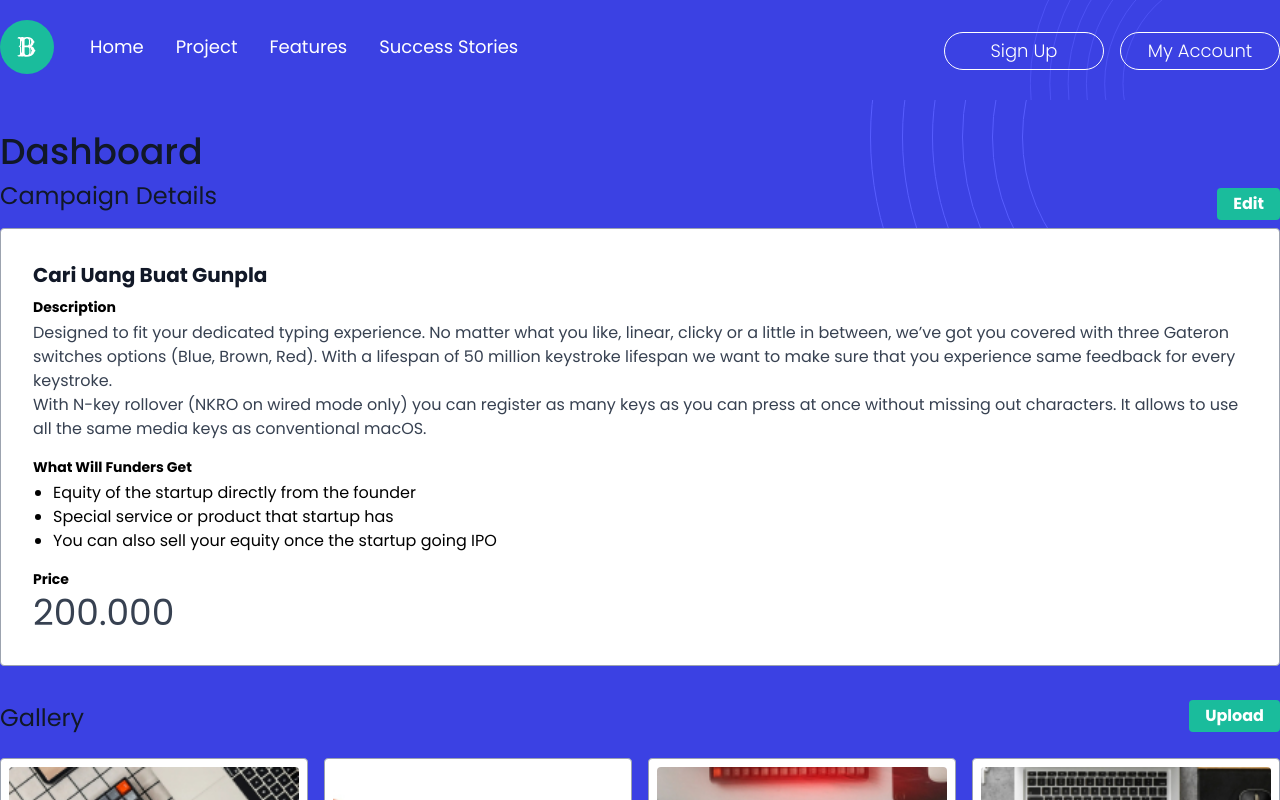
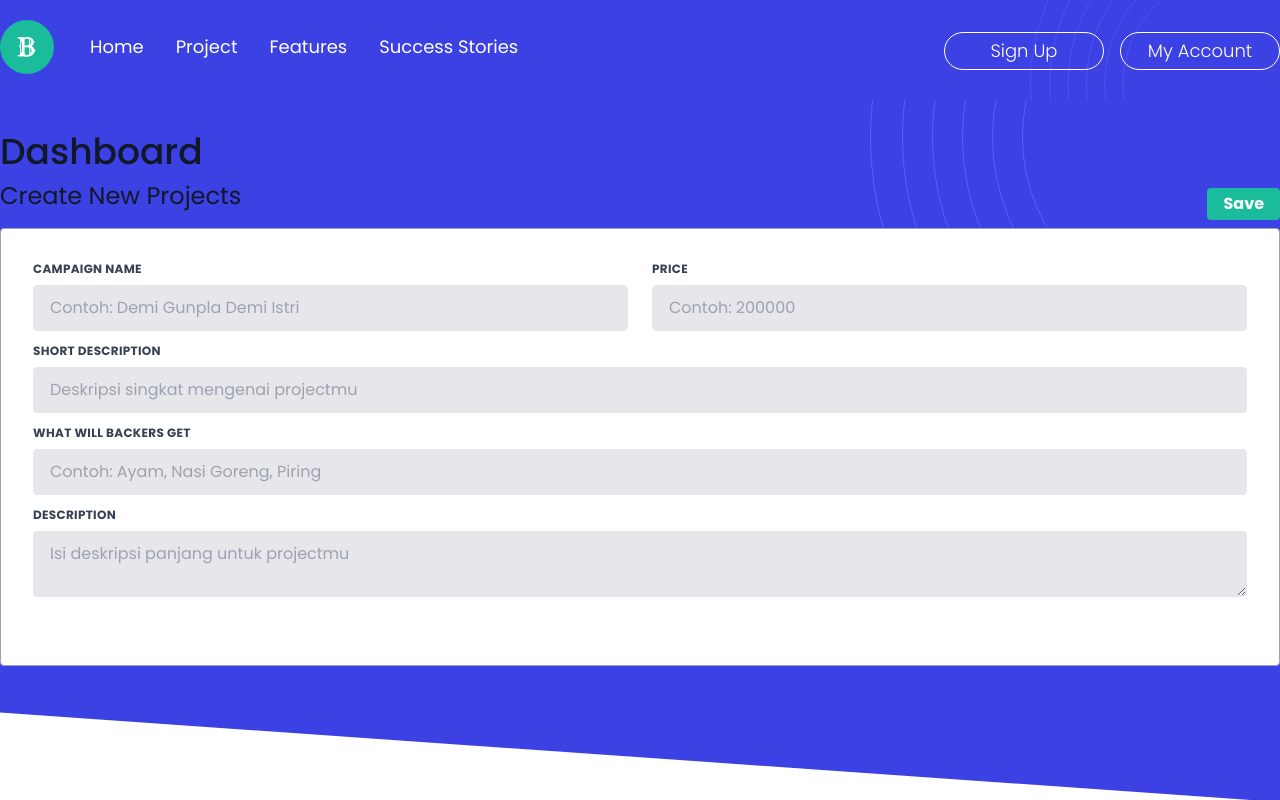
Before and after one commit to mohamadhandynugraha/startup-frontend, a Nuxt app: page /dashboard/projects/create in a window 1280 px wide. Shown: the top 800 px of the page. Built offline with nearby package versions, Linux system fonts and the light colour scheme.

Commit message:
[FE]-18 make create projects page

```diff
--- /dev/null
+++ b/pages/dashboard/projects/create.vue
@@ -0,0 +1,111 @@
+<template>
+  <div class="project-page">
+    <section class="dashboard-header pt-5">
+      <div class="container mx-auto relative">
+        <Navbar />
+      </div>
+    </section>
+    <section class="container mx-auto pt-8">
+      <div class="flex justify-between items-center">
+        <div class="w-full mr-6">
+          <h2 class="text-4xl text-gray-900 mb-2 font-medium">Dashboard</h2>
+        </div>
+      </div>
+      <div class="flex justify-between items-center">
+        <div class="w-3/4 mr-6">
+          <h3 class="text-2xl text-gray-900 mb-4">Create New Projects</h3>
+        </div>
+        <div class="w-1/4 text-right">
+          <nuxt-link
+            :to="'/dashboard/projects/' + 1"
+            class="bg-green-button hover:bg-green-button text-white font-bold px-4 py-1 rounded inline-flex items-center"
+          >
+            Save
+          </nuxt-link>
+        </div>
+      </div>
+      <div class="block mb-2">
+        <div class="w-full lg:max-w-full lg:flex mb-4">
+          <div
+            class="w-full border border-gray-400 bg-white rounded p-8 flex flex-col justify-between leading-normal"
+          >
+            <form class="w-full">
+              <div class="flex flex-wrap -mx-3 mb-6">
+                <div class="w-full md:w-1/2 px-3 mb-6 md:mb-0">
+                  <label
+                    class="block uppercase tracking-wide text-gray-700 text-xs font-bold mb-2"
+                  >
+                    Campaign Name
+                  </label>
+                  <input
+                    class="appearance-none block w-full bg-gray-200 text-gray-700 border border-gray-200 rounded py-3 px-4 leading-tight focus:outline-none focus:bg-white focus:border-gray-500"
+                    type="text"
+                    placeholder="Contoh: Demi Gunpla Demi Istri"
+                  />
+                </div>
+                <div class="w-full md:w-1/2 px-3">
+                  <label
+                    class="block uppercase tracking-wide text-gray-700 text-xs font-bold mb-2"
+                  >
+                    Price
+                  </label>
+                  <input
+                    class="appearance-none block w-full bg-gray-200 text-gray-700 border border-gray-200 rounded py-3 px-4 leading-tight focus:outline-none focus:bg-white focus:border-gray-500"
+                    type="number"
+                    placeholder="Contoh: 200000"
+                  />
+                </div>
+                <div class="w-full px-3">
+                  <label
+                    class="block uppercase tracking-wide text-gray-700 text-xs font-bold mb-2 mt-3"
+                  >
+                    Short Description
+                  </label>
+                  <input
+                    class="appearance-none block w-full bg-gray-200 text-gray-700 border border-gray-200 rounded py-3 px-4 mb-3 leading-tight focus:outline-none focus:bg-white focus:border-gray-500"
+                    type="text"
+                    placeholder="Deskripsi singkat mengenai projectmu"
+                  />
+                </div>
+                <div class="w-full px-3">
+                  <label
+                    class="block uppercase tracking-wide text-gray-700 text-xs font-bold mb-2"
+                  >
+                    What will backers get
+                  </label>
+                  <input
+                    class="appearance-none block w-full bg-gray-200 text-gray-700 border border-gray-200 rounded py-3 px-4 mb-3 leading-tight focus:outline-none focus:bg-white focus:border-gray-500"
+                    type="text"
+                    placeholder="Contoh: Ayam, Nasi Goreng, Piring"
+                  />
+                </div>
+                <div class="w-full px-3">
+                  <label
+                    class="block uppercase tracking-wide text-gray-700 text-xs font-bold mb-2"
+                  >
+                    Description
+                  </label>
+                  <textarea
+                    class="appearance-none block w-full bg-gray-200 text-gray-700 border border-gray-200 rounded py-3 px-4 mb-3 leading-tight focus:outline-none focus:bg-white focus:border-gray-500"
+                    type="text"
+                    placeholder="Isi deskripsi panjang untuk projectmu"
+                  ></textarea>
+                </div>
+              </div>
+            </form>
+          </div>
+        </div>
+      </div>
+    </section>
+    <div class="cta-clip -mt-20"></div>
+    <section class="call-to-action bg-purple-progress pt-64 pb-10"></section>
+    <Footer />
+  </div>
+</template>
+
+<script lang="ts">
+import Vue from 'vue'
+export default Vue.extend({
+  layout: 'auth',
+})
+</script>
```
